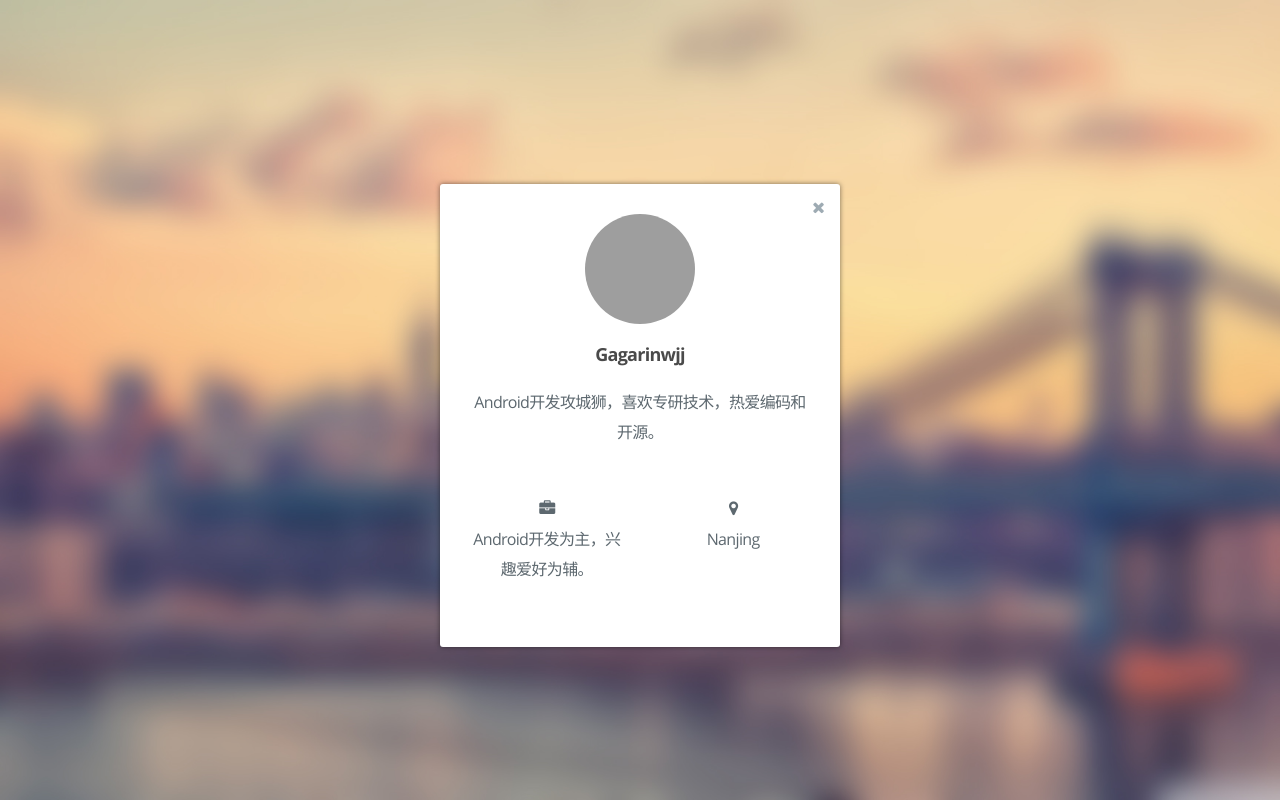
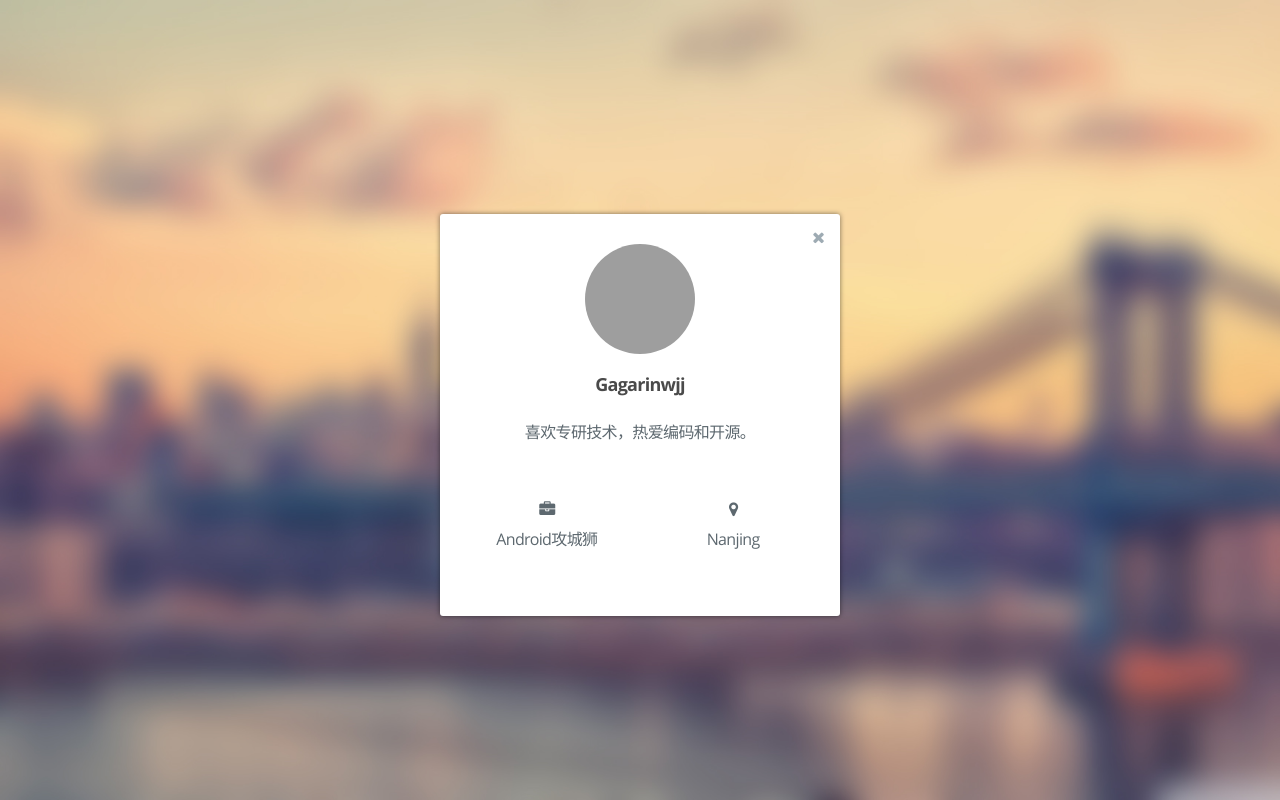
Before and after one commit to Gagarinwjj/gagarinwjj.github.io, a plain HTML site: page index.html in a window 1280 px wide. Both pictures are taken after a click on the link 37 px from the left and 310 px from the top of the page. Drawn offline with Linux system fonts and the light colour scheme; grey boxes are pictures that could not be loaded; a web font is replaced by a local one.

Commit message:
Site updated: 2016-06-16 18:34:28

```diff
--- a/index.html
+++ b/index.html
@@ -24,6 +24,8 @@
 <meta name="twitter:card" content="summary">
 <meta name="twitter:title" content="凌晨风">
 <meta name="twitter:description" content="我的博客小栈">
+
+        <meta rel="publisher" content="https://plus.google.com/+gagarinwjj"/>
 
 
 
@@ -614,14 +616,14 @@ Intel Iris Pro Graphics 图形处理器和配备 2GB GDDR5 显存的 NVIDIA GeFo
 
             <h4 id="about-card-name">Gagarinwjj</h4>
 
-            <h5 id="about-card-bio"><p>Android开发攻城狮，喜欢专研技术，热爱编码和开源。</p>
+            <h5 id="about-card-bio"><p>喜欢专研技术，热爱编码和开源。</p>
 </h5>
 
 
             <h5 id="about-card-job">
                 <i class="fa fa-briefcase"></i>
                 <br/>
-                <p>Android开发为主，兴趣爱好为辅。</p>
+                <p>Android攻城狮</p>
 
             </h5>
 
```
Also changed, not shown: 2015/05/09/hello-world/index.html (+4 -2 lines), 2015/05/09/优秀android开源框架/index.html (+4 -2 lines), 2015/05/12/物联手记/index.html (+4 -2 lines), 2016/06/16/生成一个SSH/index.html (+4 -2 lines), all-archives/index.html (+4 -2 lines), all-categories/index.html (+4 -2 lines), all-tags/index.html (+4 -2 lines), archives/2015/05/index.html (+4 -2 lines), archives/2015/index.html (+4 -2 lines), archives/2016/06/index.html (+4 -2 lines), archives/2016/index.html (+4 -2 lines), archives/index.html (+4 -2 lines), tags/git/index.html (+4 -2 lines), tags/ssh/index.html (+4 -2 lines).
